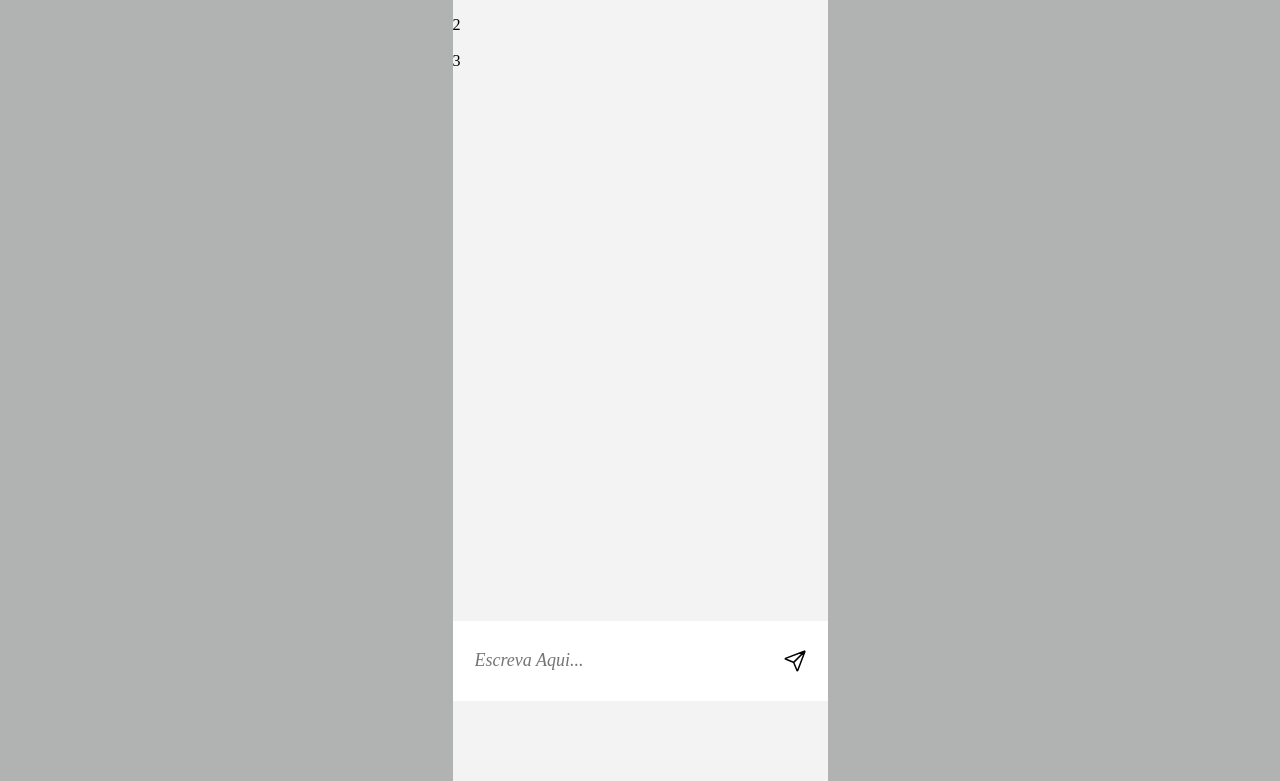
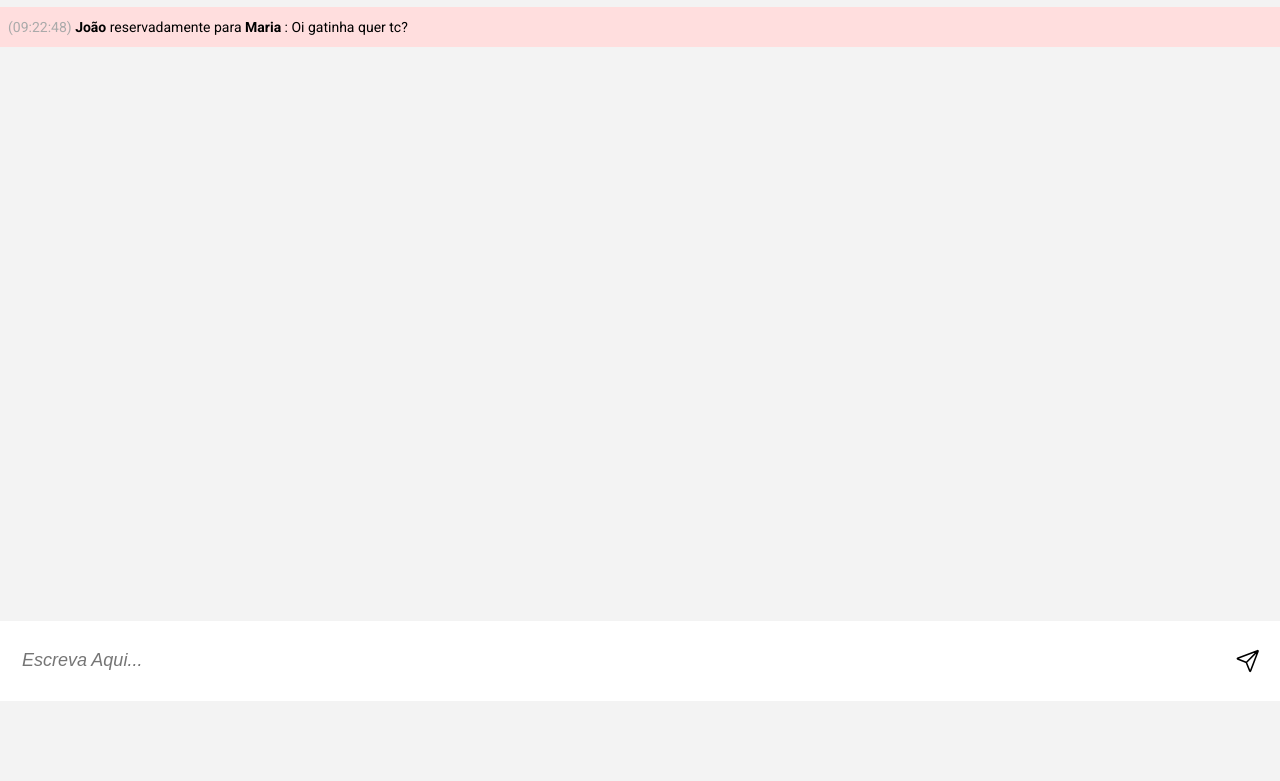
Before and after one commit to franciscojrdev/projeto05_batepapouol, a plain HTML site: page index.html in a window 1280 px wide. Shown: the part 99-880 px from the top of the page. Drawn offline with nearby package versions, Linux system fonts and the light colour scheme.

Commit message:
layout base

```diff
--- a/index.html
+++ b/index.html
@@ -32,9 +32,7 @@
         </div>
         <div class="conteudo">
             <ul>
-                <li>1</li>
-                <li>2</li>
-                <li>3</li>
+                <!-- <li><p><span>(09:22:48)</span> <strong>João</strong>  reservadamente para <strong>Maria</strong> :  Oi gatinha quer tc?</p></li> -->
             </ul>
         </div>
         <div class="botao">
--- a/js/script.js
+++ b/js/script.js
@@ -0,0 +1,11 @@
+
+
+
+function mensagens() {
+    let ul = document.querySelector('ul');
+
+    const template = `<li><p><span>(09:22:48)</span> <strong>João</strong>  reservadamente para <strong>Maria</strong> :  Oi gatinha quer tc?</p></li>`
+
+    ul.innerHTML = template;
+}
+mensagens();
--- a/style/style.css
+++ b/style/style.css
@@ -10,6 +10,7 @@ todos
 privada
 #FFDEDE
 */
+@import url('https://fonts.googleapis.com/css2?family=Roboto:wght@400;700&display=swap');
 
 * {
     box-sizing: border-box;
@@ -17,17 +18,19 @@ privada
 
 body {
     background-color: #b1b3b2;
+    font-family: 'Roboto', sans-serif;
 }
 
 .container {
     height: 100vh;
-    width: 375px;
+    width: 100%;
     margin: 0 auto;
     background-color: #f3f3f3;
+    position: relative;
 }
 
 .topo {
-    width: 375px;
+    width: 100%;
     height: 80px;
     position: fixed;
     top: 0;
@@ -38,6 +41,7 @@ body {
     padding: 20px;
     background-color: #FFFFFF;
     box-shadow: 0 5px 5px gainsboro;
+    z-index: 1;
 }
 
 .topo ion-icon {
@@ -51,7 +55,7 @@ body {
 }
 
 .botao {
-    width: 375px;
+    width: 100%;
     height: 80px;
     background-color: #FFFFFF;
     position: fixed;
@@ -62,15 +66,43 @@ body {
     justify-content: space-between;
     padding: 20px;
 }
-.conteudo{
+
+.conteudo {
     width: 100%;
+    background-color: #f3f3f3;
     height: 100%;
     margin-top: 80px;
     margin-bottom: 80px;
+    position: absolute;
+    padding-top: 26px;
 }
-ul li{
-    margin-top: 20px;
- }
+
+ul li {
+    height: auto;
+    padding: 10px 8px;
+    margin-bottom: 10px;
+    background-color: #FFDEDE;
+    display: flex;
+    align-items: center;
+}
+
+li p{
+    font-size: 14px;
+    font-weight: 400;
+    line-height: 16px;
+    letter-spacing: 0em;
+    text-align: left;
+    line-height: 20px;
+
+}
+li p strong{
+    font-weight: 700;
+}
+
+li span{
+    color: #AAAAAA;
+}
+
 .botao ion-icon {
     height: 26px;
     width: 26px;
@@ -82,8 +114,9 @@ input {
     height: 100%;
     outline: 0;
 }
-input::placeholder{
-    font-family: 'Times New Roman', Times, serif;
+
+input::placeholder {
     font-style: italic;
     font-size: 18px;
+    font-weight: 400;
 }
```
